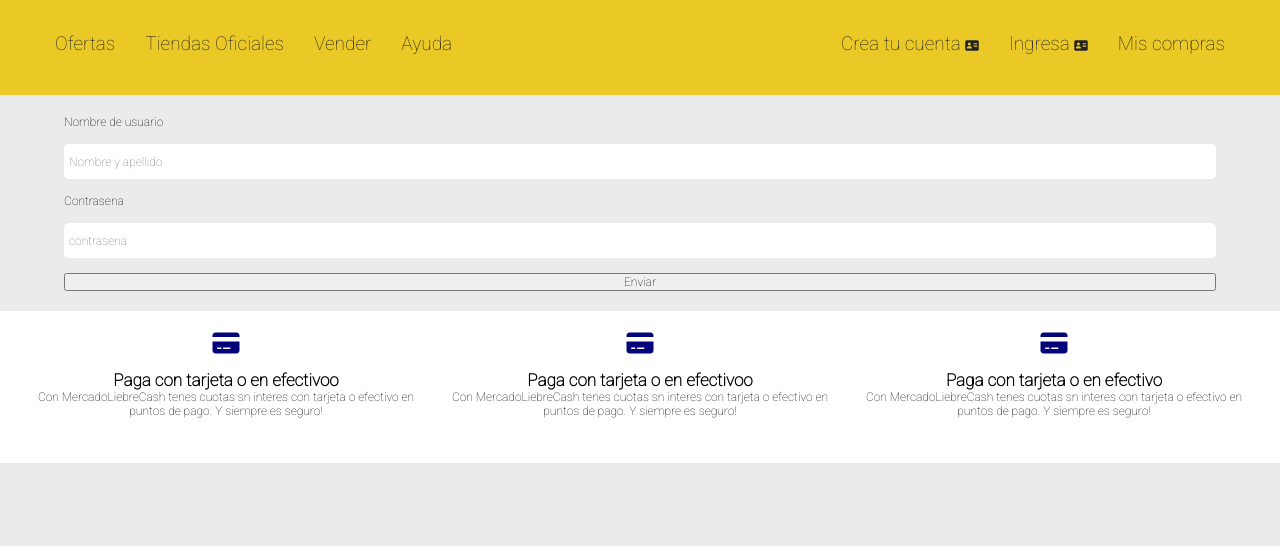
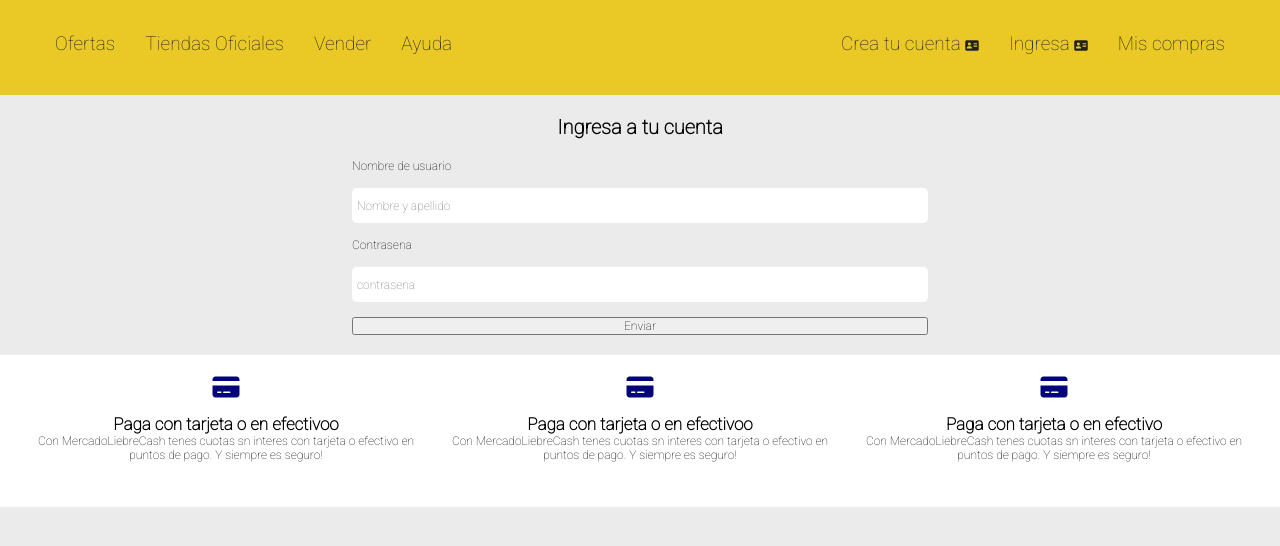
Before and after one commit to peters0n/digitalhouse-ml, a website: page views/login.html in a window 1280 px wide. Shown: the part 98-644 px from the top of the page. Drawn offline with Linux system fonts and the light colour scheme; files that its build step writes are made by us from their sources.

Commit message:
Fix forms

```diff
--- a/public/css/register.css
+++ b/public/css/register.css
@@ -1,6 +1,7 @@
 .formulario-registro {
+    margin: auto;
+    margin-bottom: 20px;
     margin-top: 20px;
-    margin-bottom: 20px;
 }
 
 .formulario-flex {
@@ -8,6 +9,11 @@
     flex-direction: column;
     margin-top: 20px;
     gap: 15px;
+}
+
+.formulario-registro h1 {
+    text-align: center;
+    font-size: 20px;
 }
 
 .formulario-flex input {
@@ -27,3 +33,12 @@
 .login-btn:hover {
 background-color: #0022AA;
 }
+
+/* Medias */
+
+@media (min-width: 768px) {
+    .formulario-registro {
+        width: 50%;
+    }
+
+}
--- a/views/login.html
+++ b/views/login.html
@@ -52,8 +52,8 @@
     </header>
 
     <main>
-
         <form class='formulario-registro' action="/" method="get">
+            <h1>Ingresa a tu cuenta</h1>
          <div class="formulario-flex">
             <label for="nombre">Nombre de usuario</label>
             <input type="text" name="nombre" id="nombre" placeholder="Nombre y apellido">
```
Also changed, not shown: views/register.html (+1 -0 lines).
